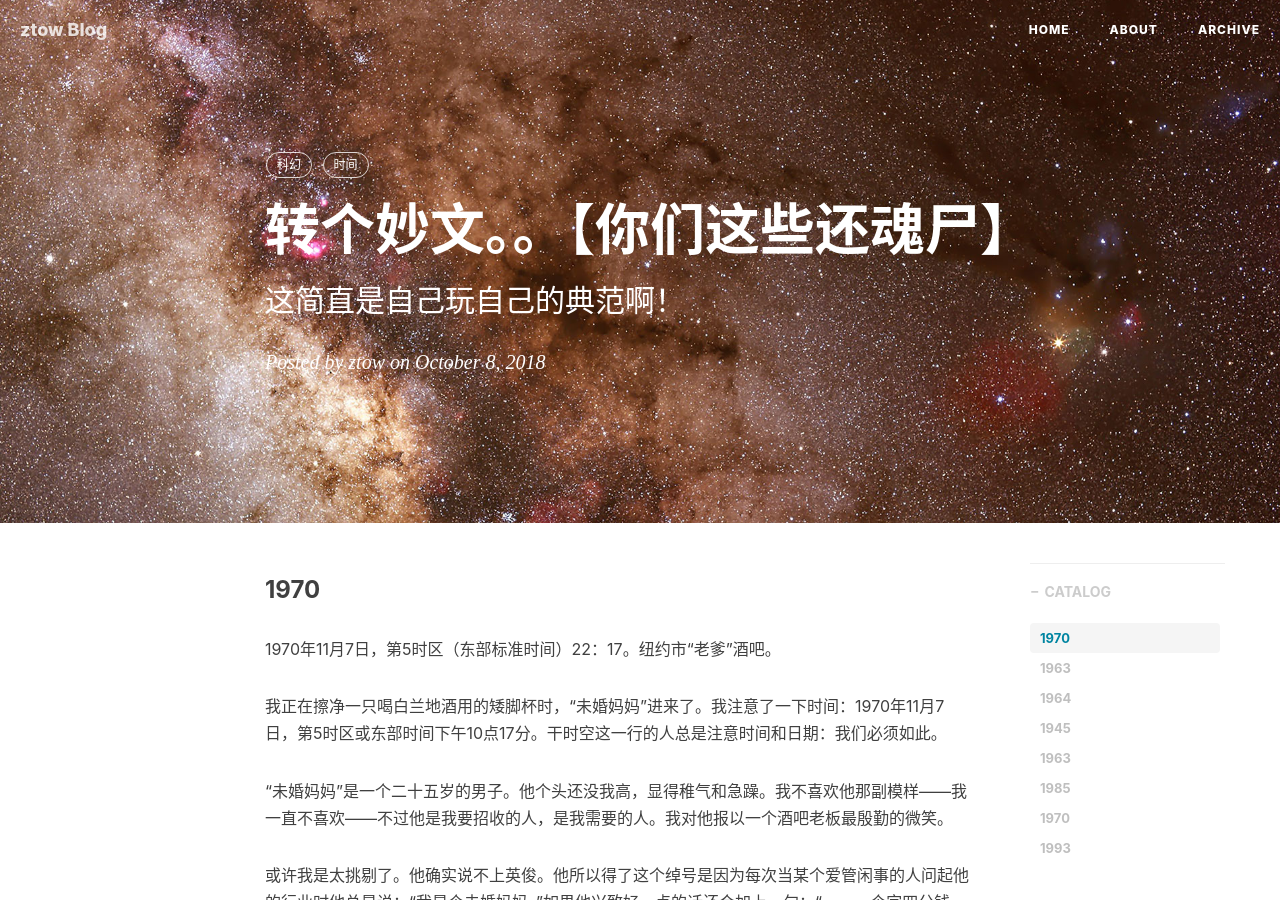
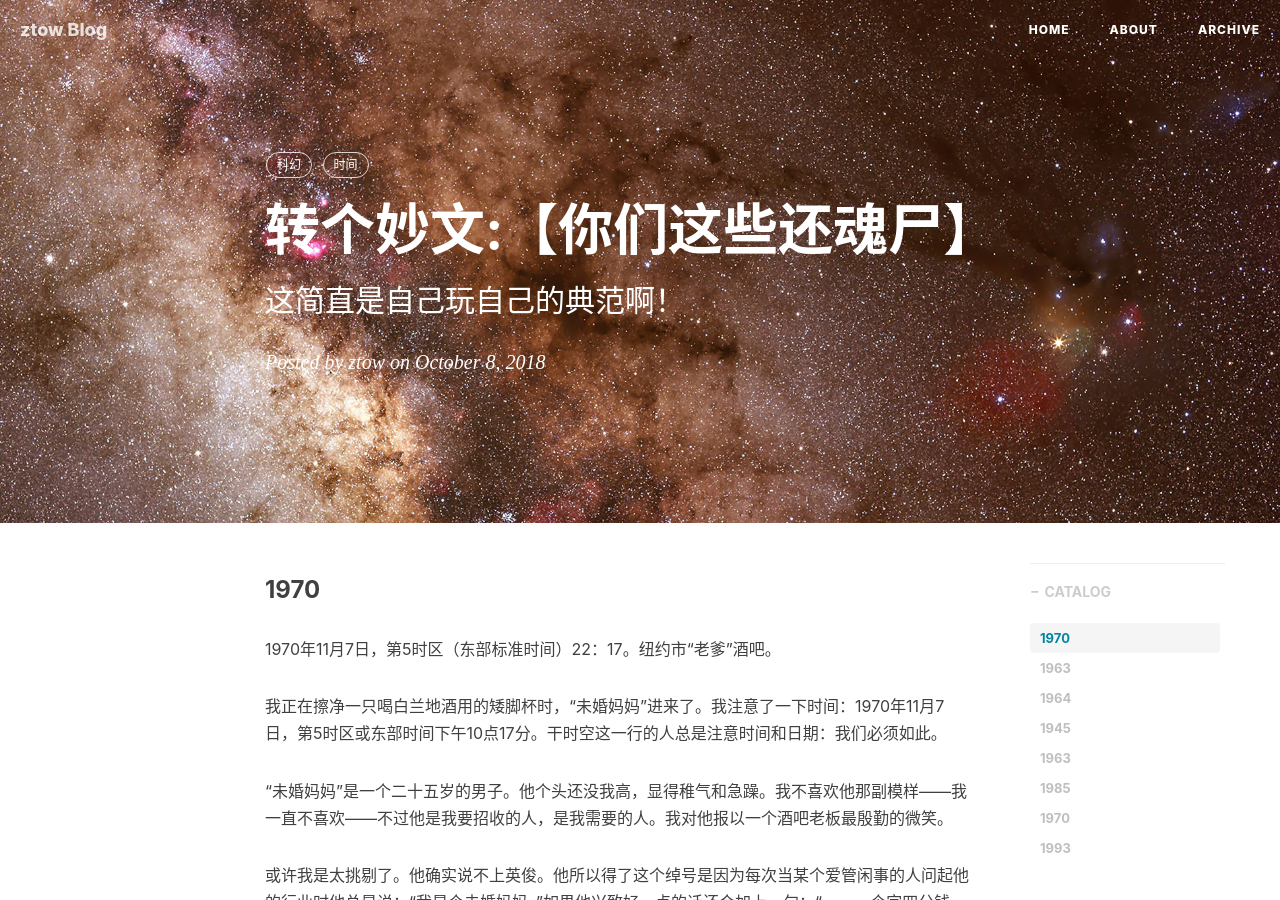
Before and after one commit to ztow/wdphoto, a Jekyll site: the page built from _posts/2018-10-08-All-You-Zombies.md, in a window 1280 px wide and 900 px high. Built offline with Jekyll 4.4.1, drawn with Linux system fonts in a browser that asks for light colours; nearby versions of some CDN libraries; comment, search, counter and statistics services are not loaded.

Commit message:
no message

```diff
--- a/_posts/2018-10-08-All-You-Zombies.md
+++ b/_posts/2018-10-08-All-You-Zombies.md
@@ -1,6 +1,6 @@
 ---
 layout: post
-title: "转个妙文。。【你们这些还魂尸】"
+title: "转个妙文:【你们这些还魂尸】"
 subtitle: "这简直是自己玩自己的典范啊！"
 author: "ztow"
 header-img: "img/post-bg-All-You-Zombies.jpg"
```
